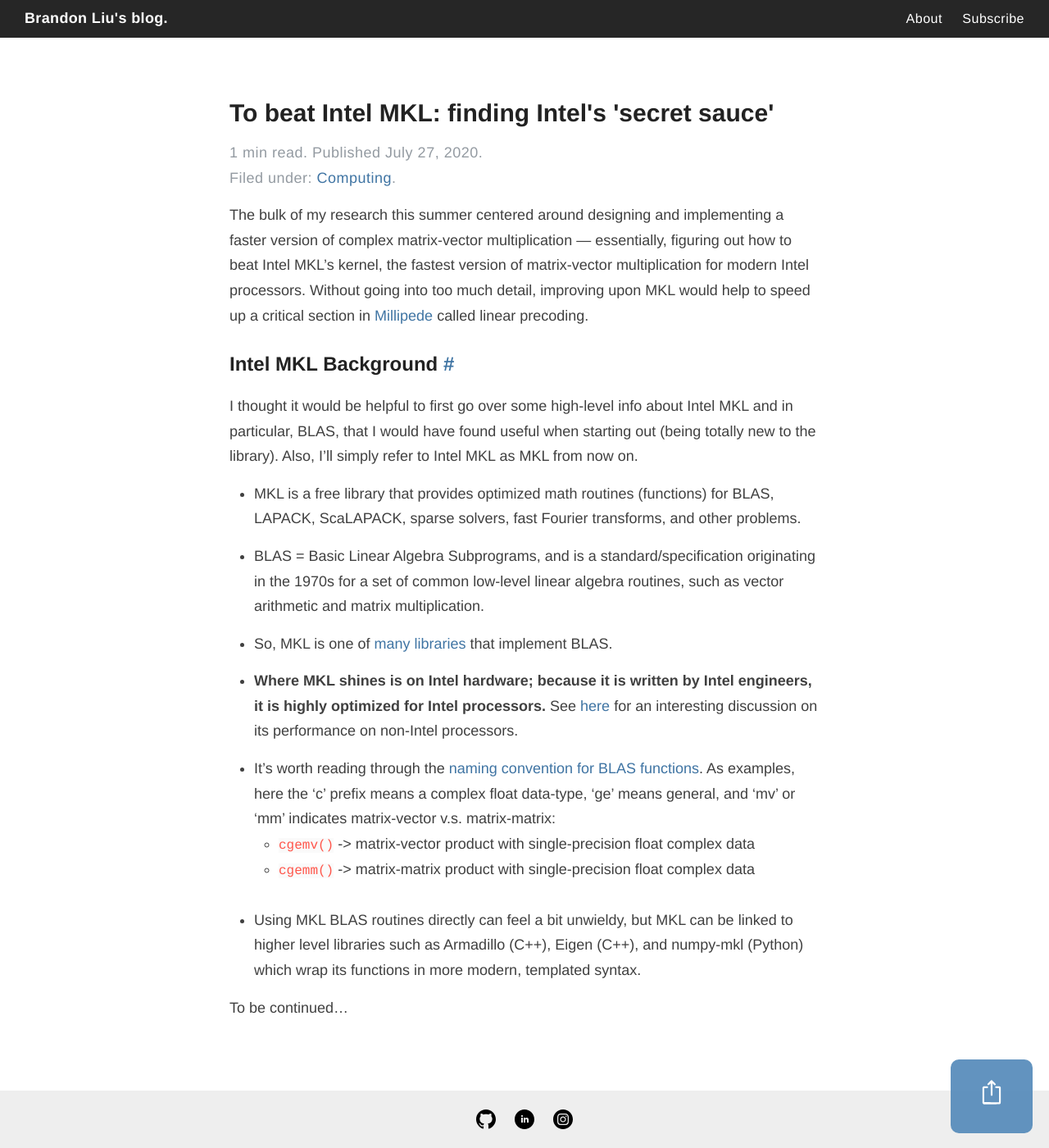
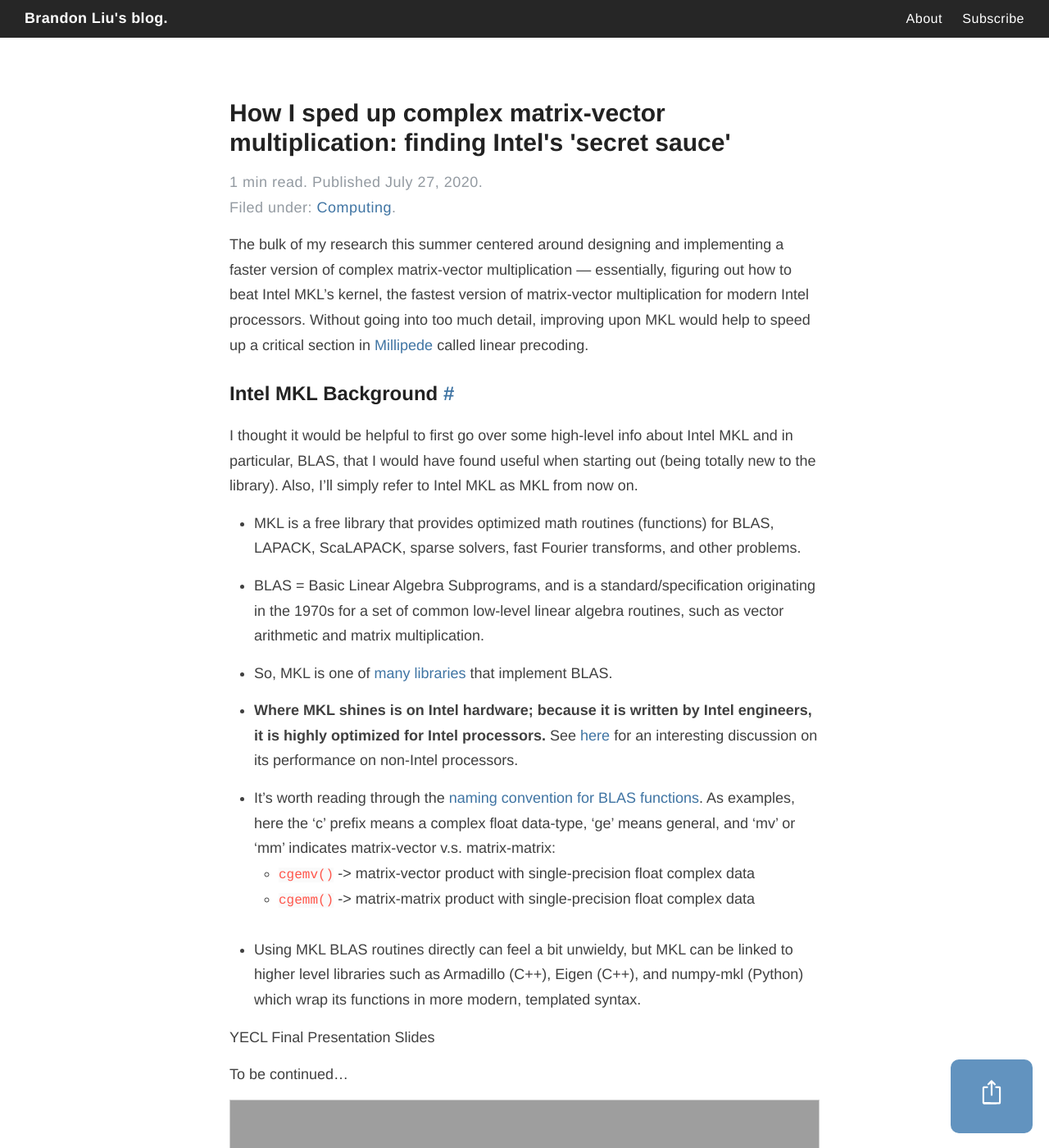
Before and after one commit to liubrandon/liubrandon.github.io, a Jekyll site: the page built from _posts/2020-07-27-beating-intel-mkl.md, in a window 1280 px wide and 1400 px high. Shown: the whole window at 82% size. Built offline with Jekyll 4.4.1, drawn with Linux system fonts in a browser that asks for light colours; comment, search, counter and statistics services are not loaded; grey boxes are pictures that could not be loaded.

Commit message:
Added final presentation slideshow

```diff
--- a/_posts/2020-07-27-beating-intel-mkl.md
+++ b/_posts/2020-07-27-beating-intel-mkl.md
@@ -1,6 +1,6 @@
 ---
 layout: post
-title: "To beat Intel MKL: finding Intel's 'secret sauce'"
+title: "How I sped up complex matrix-vector multiplication: finding Intel's 'secret sauce'"
 categories: [Computing]
 updated_date:
 ---
@@ -24,4 +24,8 @@
 &nbsp;
 * Using MKL BLAS routines directly can feel a bit unwieldy, but MKL can be linked to higher level libraries such as Armadillo (C++), Eigen (C++), and numpy-mkl (Python) which wrap its functions in more modern, templated syntax.
 
+YECL Final Presentation Slides
+
 To be continued...
+
+<iframe src="//www.slideshare.net/slideshow/embed_code/key/mqsatU9pJgKpHi" width="730" height="485" frameborder="0" marginwidth="0" marginheight="0" scrolling="no" style="border:1px solid #CCC; border-width:1px; margin-bottom:5px; max-width: 100%;" allowfullscreen> </iframe> <div style="margin-bottom:5px"> <strong> <a href="//www.slideshare.net/BrandonLiu11/how-i-sped-up-complex-matrixvector-multiplication-finding-intel-mkls-s" target="_blank"></a></strong> </div>
--- a/assets/style.scss
+++ b/assets/style.scss
@@ -10,6 +10,11 @@
 @import "images";
 @import "share-widget";
 // Syntax highlighting @import is at the bottom of this file
+
+iframe{
+margin: 0 auto;
+display:block;
+}
 
 /**************/
 /* BASE RULES */
```
